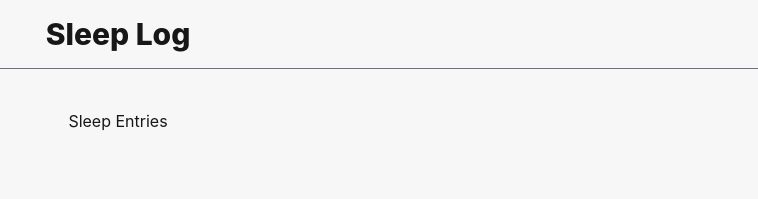
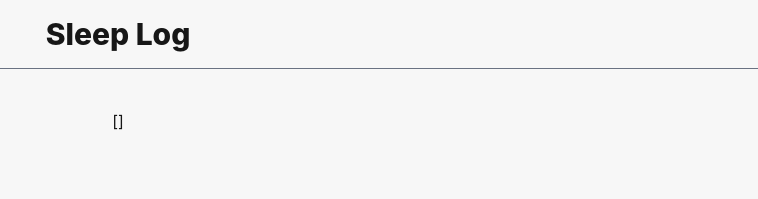
Before and after one commit to mattcarlotta/sleep-log, a React (Vite) app: page / in a window 1280 px wide. Shown: the top 199 px of the page, without its empty margins (522-1280 px from the left). Built offline with nearby package versions, Linux system fonts and the light colour scheme.

Commit message:
wip: display saved sleep log entries

```diff
--- a/src/SleepEntries.tsx
+++ b/src/SleepEntries.tsx
@@ -1,5 +1,26 @@
+import type { SleepEntry } from "./types"
+import { useEffect, useState } from "react"
+
 export default function SleepEntries() {
+    const [sleepEntries, setSleepEntries] = useState<Array<SleepEntry>>([])
+
+    useEffect(() => {
+        try {
+            const sleepEntries: Array<SleepEntry> = JSON.parse(localStorage.getItem("entries") || "[]");
+
+            setSleepEntries(sleepEntries);
+        } catch {
+            console.error("Unable to load sleep entries");
+        }
+    }, []);
+
+    if (!sleepEntries) {
+        return (
+            <p>No sleep entries!</p>
+        )
+    }
+
     return (
-        <p>Sleep Entries</p>
+        <p>{JSON.stringify(sleepEntries, null, 2)}</p>
     )
 }
--- /dev/null
+++ b/src/types.d.ts
@@ -0,0 +1,14 @@
+export type { Dayjs } from 'dayjs';
+
+export type SleepLog = {
+    inBedTime: Dayjs | null
+    fallAsleep: Dayjs | null
+    timeAwake: Dayjs | null
+    outOfBed: Dayjs | null
+    totalTimeAwake: number
+    sleepQuality: string
+    napTime: number
+    notes: string
+}
+
+export type SleepEntry = SleepLog & { id: number, totalSleep: number, sleepEfficiency: number };
```
Also changed, not shown: src/SleepForm.tsx (+1 -14 lines).
